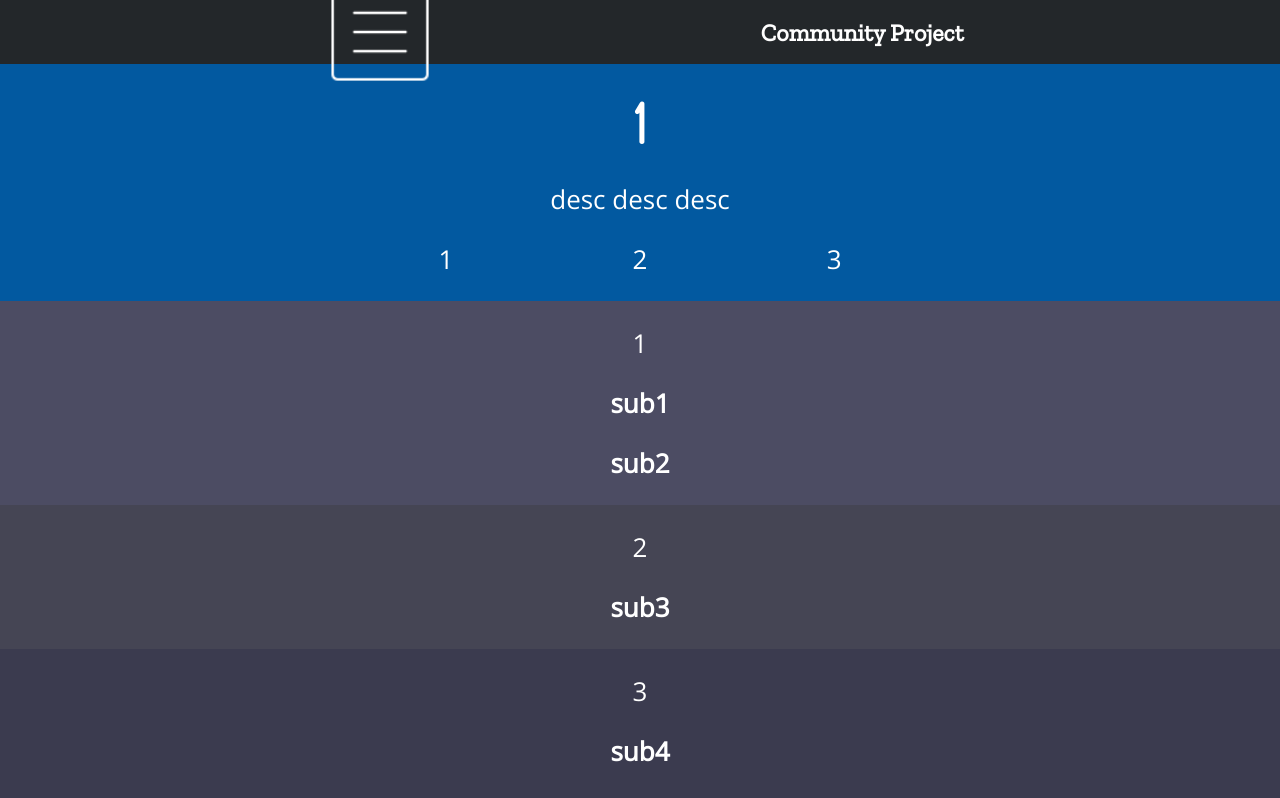
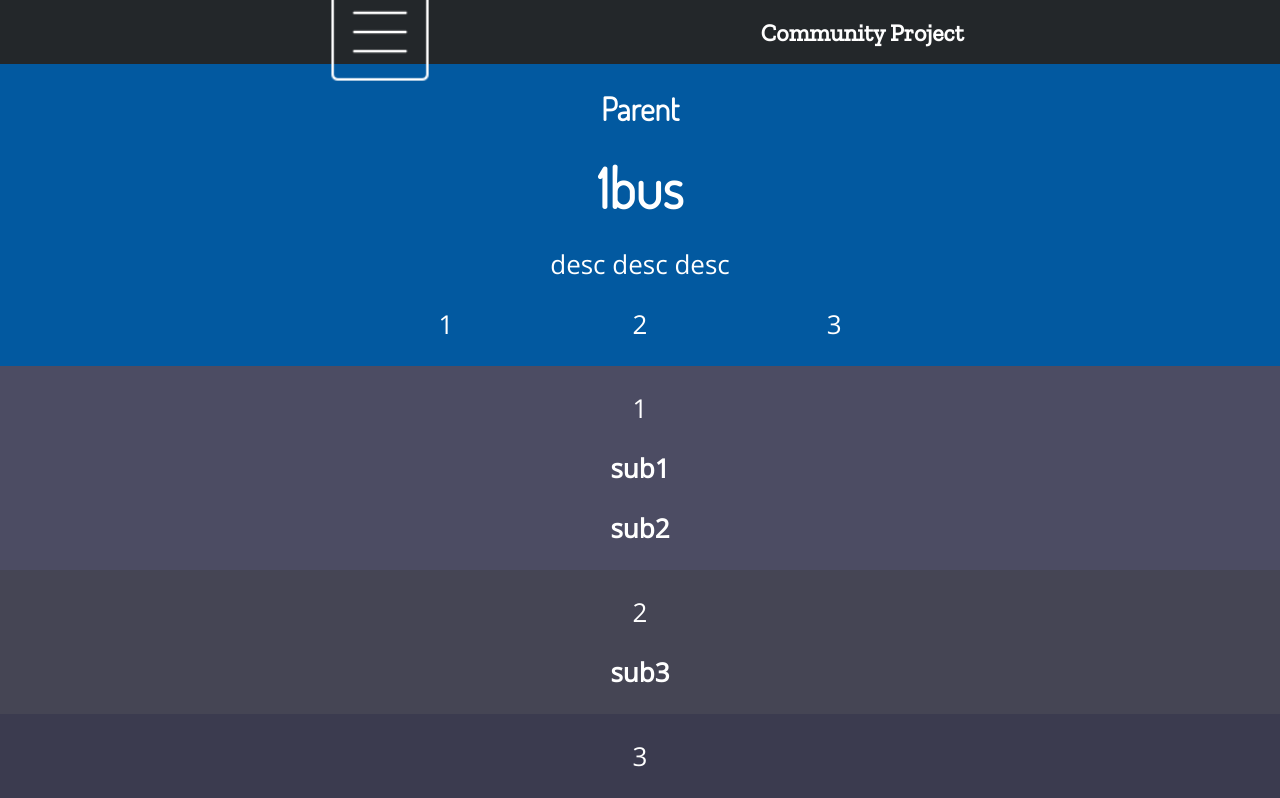
Before and after one commit to polypixeldev/computerstacks, a Next.js app in the folder app/: page /library/1/sub1 in a window 1280 px wide. Shown: the top 798 px of the page. Built offline with nearby package versions, Linux system fonts and the light colour scheme.

Commit message:
Library routing fixes

```diff
--- a/app/components/categorypage.js
+++ b/app/components/categorypage.js
@@ -14,7 +14,8 @@ function CategoryPage(props) {
 	return (
 		<main>
 			<section className={HeadStyle.head} id="head">
-				<h2>{props.data.name}</h2>
+				{props.data.subcategory ? <h3>{props.data.category}</h3> : null}
+				{props.data.subcategory ? <h2>{props.data.subcategory}</h2> : <h2>{props.data.category}</h2>}
 				<p>{props.data.description}</p>
 				<div className={HeadStyle.actionDiv}>
 					<p>1</p>
--- a/app/pages/library/[category].js
+++ b/app/pages/library/[category].js
@@ -46,8 +46,8 @@ export async function getStaticProps({ params }) {
 	return {
 		props: {
 			data: {
-				name: Array.from(params.category).reverse().join(''),
 				description: "desc desc desc",
+				category: Array.from(params.category).reverse().join(''),
 				items: [
 					[{ name: "sub1", uri: "sub1" }, { name: "sub2", uri: "sub2" }],
 					[{ name: "sub3", uri: "sub3" }],
--- a/app/pages/library/[category]/[page].js
+++ b/app/pages/library/[category]/[page].js
@@ -9,7 +9,7 @@ function Page(props) {
 
 	if(router.isFallback) return <Loading />
 
-	if(props.data.subcategory === true) return <CategoryPage data={props.data} />; else return <ResourcePage data={props.data} />;
+	if(props.data.subcategory) return <CategoryPage data={props.data} category={router.query.category} page={router.query.page} />; else return <ResourcePage data={props.data} category={router.query.category} resource={router.query.page} />;
 }
 
 export async function getStaticPaths() {
@@ -54,8 +54,8 @@ export async function getStaticProps({ params }) {
 	return {
 		props: {
 			data: {
-				subcategory: true,
-				name: Array.from(params.category).reverse().join(''),
+				subcategory: Array.from(params.page).reverse().join(''),
+				category: 'Parent',
 				description: "desc desc desc",
 				items: [
 					[{ name: "sub1", uri: "sub1" }, { name: "sub2", uri: "sub2" }],
@@ -72,12 +72,10 @@ export async function getStaticProps({ params }) {
 	return {
 		props: {
 			data: {
-				subcategory: false,
 				uri: "freecodecamp",
 				name: "freeCodeCamp",
 				description: "Learn to code — for free. Build projects. Earn certifications.",
 				link: "https://freecodecamp.org",
-				subcategory: "Courses",
 				category: "Web Development"
 			},
 			error: false
```
